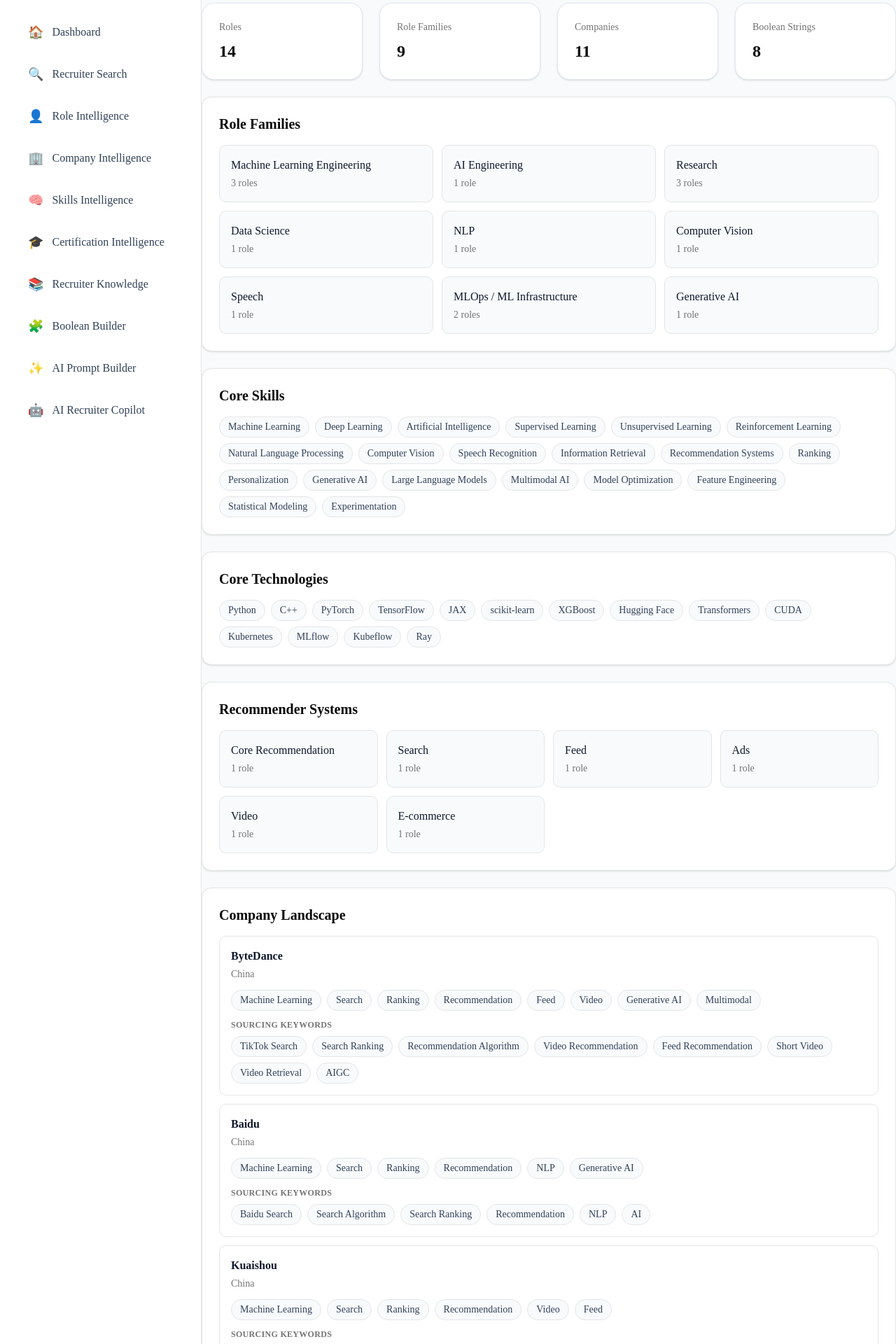
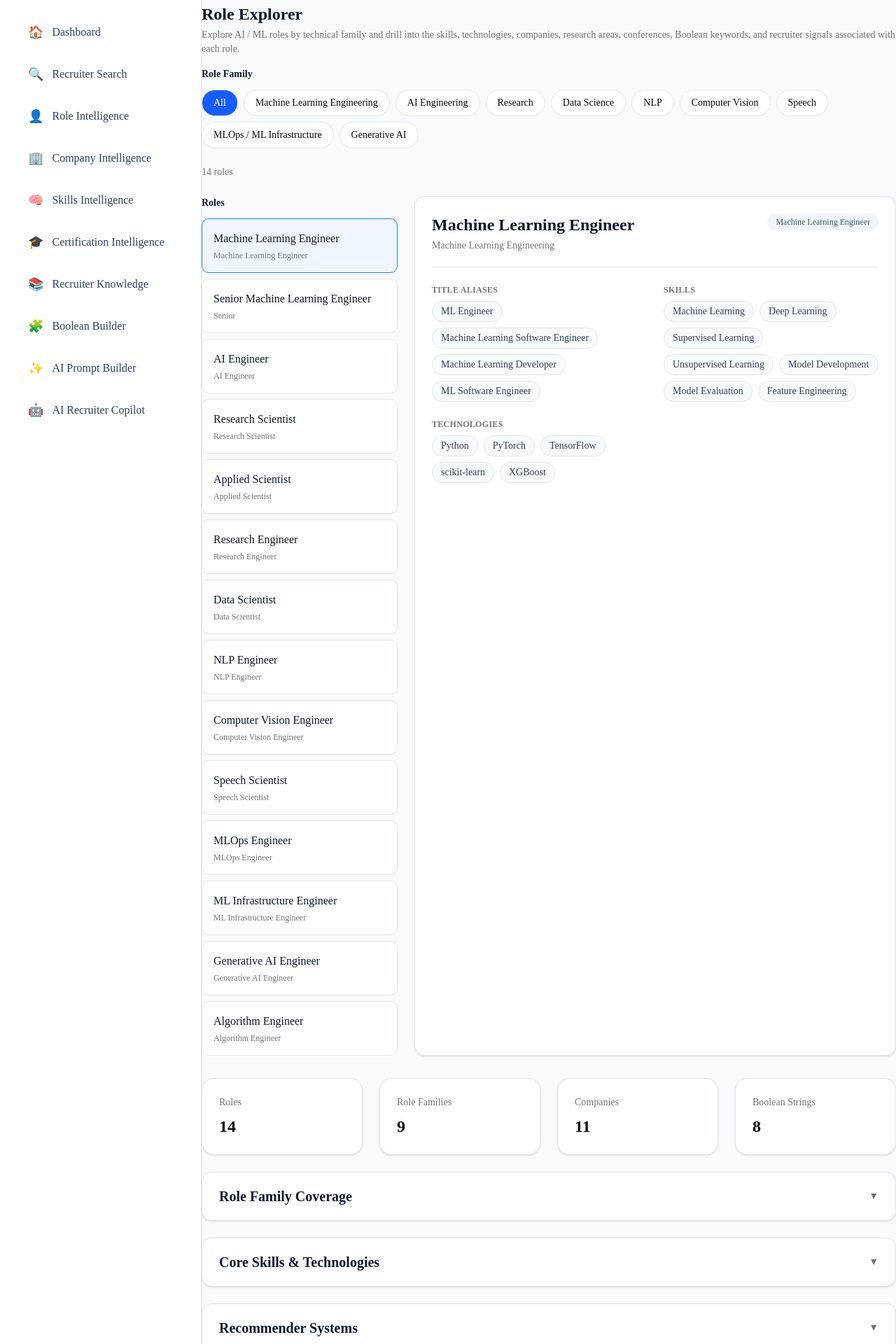
Before and after one commit to rajhrk/atlas-recruiter-os, a Next.js app in the folder web/: page /technical-talent/ai-ml in a window 1280 px wide. Shown: the part 100-2020 px from the top of the page at 70% size. Built offline with nearby package versions, Linux system fonts and the light colour scheme.

Commit message:
feat: improve AI ML recruiter workspace

```diff
--- a/web/app/technical-talent/ai-ml/page.tsx
+++ b/web/app/technical-talent/ai-ml/page.tsx
@@ -11,22 +11,26 @@
         description="Technical talent intelligence for sourcing AI, machine learning, recommender systems, research, and applied AI professionals."
       />
 
-      <TechnicalTalentOverview domain={aiMlDomain} />
-
-      <div className="space-y-4">
+      {/* Primary recruiter workspace */}
+      <section className="space-y-4">
         <div>
-          <h2 className="text-2xl font-semibold">
+          <h2 className="text-2xl font-semibold text-slate-900">
             Role Explorer
           </h2>
 
           <p className="mt-1 text-sm text-muted-foreground">
-            Explore AI / ML roles by technical family, skills,
-            technologies, research areas, and sourcing signals.
+            Explore AI / ML roles by technical family and drill
+            into the skills, technologies, companies, research
+            areas, conferences, Boolean keywords, and recruiter
+            signals associated with each role.
           </p>
         </div>
 
         <RoleFamilyExplorer roles={aiMlDomain.roles} />
-      </div>
+      </section>
+
+      {/* Supporting intelligence */}
+      <TechnicalTalentOverview domain={aiMlDomain} />
     </div>
   );
 }
--- a/web/components/technicalTalent/RoleFamilyExplorer.tsx
+++ b/web/components/technicalTalent/RoleFamilyExplorer.tsx
@@ -22,6 +22,24 @@
   );
 }
 
+function DetailSection({
+  title,
+  children,
+}: {
+  title: string;
+  children: React.ReactNode;
+}) {
+  return (
+    <div>
+      <h4 className="mb-2 text-xs font-semibold uppercase tracking-wide text-muted-foreground">
+        {title}
+      </h4>
+
+      {children}
+    </div>
+  );
+}
+
 export default function RoleFamilyExplorer({ roles }: Props) {
   const families = useMemo(
     () => Array.from(new Set(roles.map((role) => role.family))),
@@ -29,6 +47,9 @@
   );
 
   const [selectedFamily, setSelectedFamily] = useState<string>("All");
+  const [selectedRoleId, setSelectedRoleId] = useState<string | null>(
+    null,
+  );
 
   const filteredRoles = useMemo(() => {
     if (selectedFamily === "All") {
@@ -38,11 +59,34 @@
     return roles.filter((role) => role.family === selectedFamily);
   }, [roles, selectedFamily]);
 
+  const selectedRole = useMemo(() => {
+    if (!selectedRoleId) {
+      return filteredRoles[0] ?? null;
+    }
+
+    return (
+      filteredRoles.find((role) => role.id === selectedRoleId) ??
+      filteredRoles[0] ??
+      null
+    );
+  }, [filteredRoles, selectedRoleId]);
+
+  function handleFamilyChange(family: string) {
+    setSelectedFamily(family);
+    setSelectedRoleId(null);
+  }
+
   return (
     <div className="space-y-6">
+      {/* Role Family Filter */}
+      <div>
+        <div className="mb-3 text-sm font-semibold text-slate-900">
+          Role Family
+        </div>
+
         <div className="flex flex-wrap gap-2">
           <button
-          onClick={() => setSelectedFamily("All")}
+            onClick={() => handleFamilyChange("All")}
             className={`rounded-full border px-4 py-2 text-sm transition ${
               selectedFamily === "All"
                 ? "bg-blue-600 text-white"
@@ -55,7 +99,7 @@
           {families.map((family) => (
             <button
               key={family}
-            onClick={() => setSelectedFamily(family)}
+              onClick={() => handleFamilyChange(family)}
               className={`rounded-full border px-4 py-2 text-sm transition ${
                 selectedFamily === family
                   ? "bg-blue-600 text-white"
@@ -66,127 +110,143 @@
             </button>
           ))}
         </div>
-
-      <div className="text-sm text-muted-foreground">
-        Showing {filteredRoles.length} role
-        {filteredRoles.length === 1 ? "" : "s"}
-        {selectedFamily !== "All" ? ` in ${selectedFamily}` : ""}
       </div>
 
-      <div className="space-y-4">
+      {/* Result Count */}
+      <div className="text-sm text-muted-foreground">
+        {filteredRoles.length} role
+        {filteredRoles.length === 1 ? "" : "s"}
+        {selectedFamily !== "All"
+          ? ` in ${selectedFamily}`
+          : ""}
+      </div>
+
+      {/* Role Selection + Intelligence */}
+      {filteredRoles.length > 0 && selectedRole ? (
+        <div className="grid gap-6 lg:grid-cols-[280px_1fr]">
+          {/* Role List */}
+          <div className="space-y-2">
+            <div className="mb-3 text-sm font-semibold text-slate-900">
+              Roles
+            </div>
+
             {filteredRoles.map((role) => (
-          <div
+              <button
                 key={role.id}
-            className="rounded-xl border bg-white p-5 shadow-sm"
+                onClick={() => setSelectedRoleId(role.id)}
+                className={`w-full rounded-lg border p-4 text-left transition ${
+                  selectedRole.id === role.id
+                    ? "border-blue-500 bg-blue-50"
+                    : "bg-white hover:bg-slate-50"
+                }`}
               >
-            <div className="flex flex-col gap-3 md:flex-row md:items-start md:justify-between">
+                <div className="font-medium text-slate-900">
+                  {role.title}
+                </div>
+
+                <div className="mt-1 text-xs text-muted-foreground">
+                  {role.seniority
+                    ? role.seniority
+                    : role.normalizedTitle}
+                </div>
+              </button>
+            ))}
+          </div>
+
+          {/* Selected Role */}
+          <div className="rounded-xl border bg-white p-6 shadow-sm">
+            <div className="flex flex-col gap-3 border-b pb-5 md:flex-row md:items-start md:justify-between">
               <div>
-                <h3 className="text-lg font-semibold text-slate-900">
-                  {role.title}
+                <h3 className="text-2xl font-semibold text-slate-900">
+                  {selectedRole.title}
                 </h3>
 
                 <div className="mt-1 text-sm text-muted-foreground">
-                  {role.family}
-                  {role.seniority ? ` · ${role.seniority}` : ""}
+                  {selectedRole.family}
+                  {selectedRole.seniority
+                    ? ` · ${selectedRole.seniority}`
+                    : ""}
                 </div>
               </div>
 
               <div className="rounded-full bg-slate-100 px-3 py-1 text-xs font-medium text-slate-600">
-                {role.normalizedTitle}
+                {selectedRole.normalizedTitle}
               </div>
             </div>
 
-            {role.aliases.length > 0 && (
-              <div className="mt-5">
-                <div className="mb-2 text-xs font-semibold uppercase tracking-wide text-muted-foreground">
-                  Title Aliases
+            <div className="mt-6 grid gap-6 md:grid-cols-2">
+              {selectedRole.aliases.length > 0 && (
+                <DetailSection title="Title Aliases">
+                  <TagList items={selectedRole.aliases} />
+                </DetailSection>
+              )}
+
+              {selectedRole.skills.length > 0 && (
+                <DetailSection title="Skills">
+                  <TagList items={selectedRole.skills} />
+                </DetailSection>
+              )}
+
+              {selectedRole.technologies.length > 0 && (
+                <DetailSection title="Technologies">
+                  <TagList items={selectedRole.technologies} />
+                </DetailSection>
+              )}
+
+              {selectedRole.researchAreas &&
+                selectedRole.researchAreas.length > 0 && (
+                  <DetailSection title="Research Areas">
+                    <TagList items={selectedRole.researchAreas} />
+                  </DetailSection>
+                )}
+
+              {selectedRole.targetCompanies &&
+                selectedRole.targetCompanies.length > 0 && (
+                  <DetailSection title="Target Companies">
+                    <TagList
+                      items={selectedRole.targetCompanies}
+                    />
+                  </DetailSection>
+                )}
+
+              {selectedRole.conferences &&
+                selectedRole.conferences.length > 0 && (
+                  <DetailSection title="Conferences">
+                    <TagList items={selectedRole.conferences} />
+                  </DetailSection>
+                )}
+
+              {selectedRole.booleanKeywords &&
+                selectedRole.booleanKeywords.length > 0 && (
+                  <DetailSection title="Boolean Keywords">
+                    <TagList
+                      items={selectedRole.booleanKeywords}
+                    />
+                  </DetailSection>
+                )}
             </div>
 
-                <TagList items={role.aliases} />
-              </div>
-            )}
-
-            {role.skills.length > 0 && (
-              <div className="mt-5">
-                <div className="mb-2 text-xs font-semibold uppercase tracking-wide text-muted-foreground">
-                  Skills
-                </div>
-
-                <TagList items={role.skills} />
-              </div>
-            )}
-
-            {role.technologies.length > 0 && (
-              <div className="mt-5">
-                <div className="mb-2 text-xs font-semibold uppercase tracking-wide text-muted-foreground">
-                  Technologies
-                </div>
-
-                <TagList items={role.technologies} />
-              </div>
-            )}
-
-            {role.researchAreas &&
-              role.researchAreas.length > 0 && (
-                <div className="mt-5">
-                  <div className="mb-2 text-xs font-semibold uppercase tracking-wide text-muted-foreground">
-                    Research Areas
-                  </div>
-
-                  <TagList items={role.researchAreas} />
-                </div>
-              )}
-
-            {role.targetCompanies &&
-              role.targetCompanies.length > 0 && (
-                <div className="mt-5">
-                  <div className="mb-2 text-xs font-semibold uppercase tracking-wide text-muted-foreground">
-                    Target Companies
-                  </div>
-
-                  <TagList items={role.targetCompanies} />
-                </div>
-              )}
-
-            {role.conferences &&
-              role.conferences.length > 0 && (
-                <div className="mt-5">
-                  <div className="mb-2 text-xs font-semibold uppercase tracking-wide text-muted-foreground">
-                    Conferences
-                  </div>
-
-                  <TagList items={role.conferences} />
-                </div>
-              )}
-
-            {role.booleanKeywords &&
-              role.booleanKeywords.length > 0 && (
-                <div className="mt-5">
-                  <div className="mb-2 text-xs font-semibold uppercase tracking-wide text-muted-foreground">
-                    Boolean Keywords
-                  </div>
-
-                  <TagList items={role.booleanKeywords} />
-                </div>
-              )}
-
-            {role.recruiterNotes &&
-              role.recruiterNotes.length > 0 && (
-                <div className="mt-5 rounded-lg bg-slate-50 p-4">
+            {selectedRole.recruiterNotes &&
+              selectedRole.recruiterNotes.length > 0 && (
+                <div className="mt-6 rounded-lg bg-slate-50 p-4">
                   <div className="mb-2 text-xs font-semibold uppercase tracking-wide text-muted-foreground">
                     Recruiter Notes
                   </div>
 
                   <ul className="space-y-2 text-sm leading-6 text-slate-700">
-                    {role.recruiterNotes.map((note) => (
+                    {selectedRole.recruiterNotes.map((note) => (
                       <li key={note}>• {note}</li>
                     ))}
                   </ul>
                 </div>
               )}
           </div>
-        ))}
         </div>
+      ) : (
+        <div className="rounded-xl border bg-white p-8 text-center text-sm text-muted-foreground">
+          No roles found for this selection.
+        </div>
+      )}
     </div>
   );
 }
--- a/web/components/technicalTalent/TechnicalTalentOverview.tsx
+++ b/web/components/technicalTalent/TechnicalTalentOverview.tsx
@@ -18,6 +18,34 @@
         </span>
       ))}
     </div>
+  );
+}
+
+function CollapsibleSection({
+  title,
+  children,
+}: {
+  title: string;
+  children: React.ReactNode;
+}) {
+  return (
+    <details className="group rounded-xl border bg-white shadow-sm">
+      <summary className="cursor-pointer list-none px-6 py-5">
+        <div className="flex items-center justify-between gap-4">
+          <h2 className="text-xl font-semibold text-slate-900">
+            {title}
+          </h2>
+
+          <span className="text-sm text-muted-foreground transition-transform group-open:rotate-180">
+            ▼
+          </span>
+        </div>
+      </summary>
+
+      <div className="border-t px-6 py-6">
+        {children}
+      </div>
+    </details>
   );
 }
 
@@ -67,7 +95,7 @@
     <div className="space-y-6">
       <StatsGrid stats={stats} />
 
-      <IntelligenceSection title="Role Families">
+      <CollapsibleSection title="Role Family Coverage">
         <div className="grid gap-3 md:grid-cols-2 xl:grid-cols-3">
           {roleFamilies.map((family) => {
             const count = domain.roles.filter(
@@ -90,17 +118,29 @@
             );
           })}
         </div>
-      </IntelligenceSection>
+      </CollapsibleSection>
 
-      <IntelligenceSection title="Core Skills">
-        <TagList items={domain.coreSkills} />
-      </IntelligenceSection>
+      <CollapsibleSection title="Core Skills & Technologies">
+        <div className="grid gap-6 md:grid-cols-2">
+          <div>
+            <h3 className="mb-3 text-sm font-semibold text-slate-900">
+              Core Skills
+            </h3>
 
-      <IntelligenceSection title="Core Technologies">
-        <TagList items={domain.coreTechnologies} />
-      </IntelligenceSection>
+            <TagList items={domain.coreSkills} />
+          </div>
 
-      <IntelligenceSection title="Recommender Systems">
+          <div>
+            <h3 className="mb-3 text-sm font-semibold text-slate-900">
+              Core Technologies
+            </h3>
+
+            <TagList items={domain.coreTechnologies} />
+          </div>
+        </div>
+      </CollapsibleSection>
+
+      <CollapsibleSection title="Recommender Systems">
         <div className="grid gap-3 md:grid-cols-2 xl:grid-cols-4">
           {recommenderAreas.map((area) => {
             const count = domain.recommenderRoles.filter(
@@ -123,9 +163,9 @@
             );
           })}
         </div>
-      </IntelligenceSection>
+      </CollapsibleSection>
 
-      <IntelligenceSection title="Company Landscape">
+      <CollapsibleSection title="Company Landscape">
         <div className="space-y-3">
           {domain.companyLandscape.map((company) => (
             <div
@@ -176,9 +216,9 @@
             </div>
           ))}
         </div>
-      </IntelligenceSection>
+      </CollapsibleSection>
 
-      <IntelligenceSection title="Research Landscape">
+      <CollapsibleSection title="Research Landscape">
         <div className="space-y-6">
           <div>
             <h3 className="mb-3 text-sm font-semibold text-slate-900">
@@ -250,9 +290,9 @@
             </div>
           ))}
         </div>
-      </IntelligenceSection>
+      </CollapsibleSection>
 
-      <IntelligenceSection title="Research & Sourcing Signals">
+      <CollapsibleSection title="Research & Sourcing Signals">
         <div className="grid gap-6 md:grid-cols-2">
           {domain.researchLandscape.map((landscape) => (
             <div
@@ -319,9 +359,9 @@
             </div>
           ))}
         </div>
-      </IntelligenceSection>
+      </CollapsibleSection>
 
-      <IntelligenceSection title="Boolean Library">
+      <CollapsibleSection title="Boolean Library">
         <div className="space-y-4">
           {domain.booleanLibrary.map((entry) => (
             <div
@@ -350,9 +390,9 @@
             </div>
           ))}
         </div>
-      </IntelligenceSection>
+      </CollapsibleSection>
 
-      <IntelligenceSection title="Knowledge Sources">
+      <CollapsibleSection title="Knowledge Sources">
         <div className="grid gap-6 md:grid-cols-3">
           <div>
             <h3 className="mb-3 text-sm font-semibold text-slate-900">
@@ -386,7 +426,7 @@
 
           <TagList items={domain.patentSources} />
         </div>
-      </IntelligenceSection>
+      </CollapsibleSection>
     </div>
   );
 }
```
Lines whose indentation alone changed are shown as unchanged.
